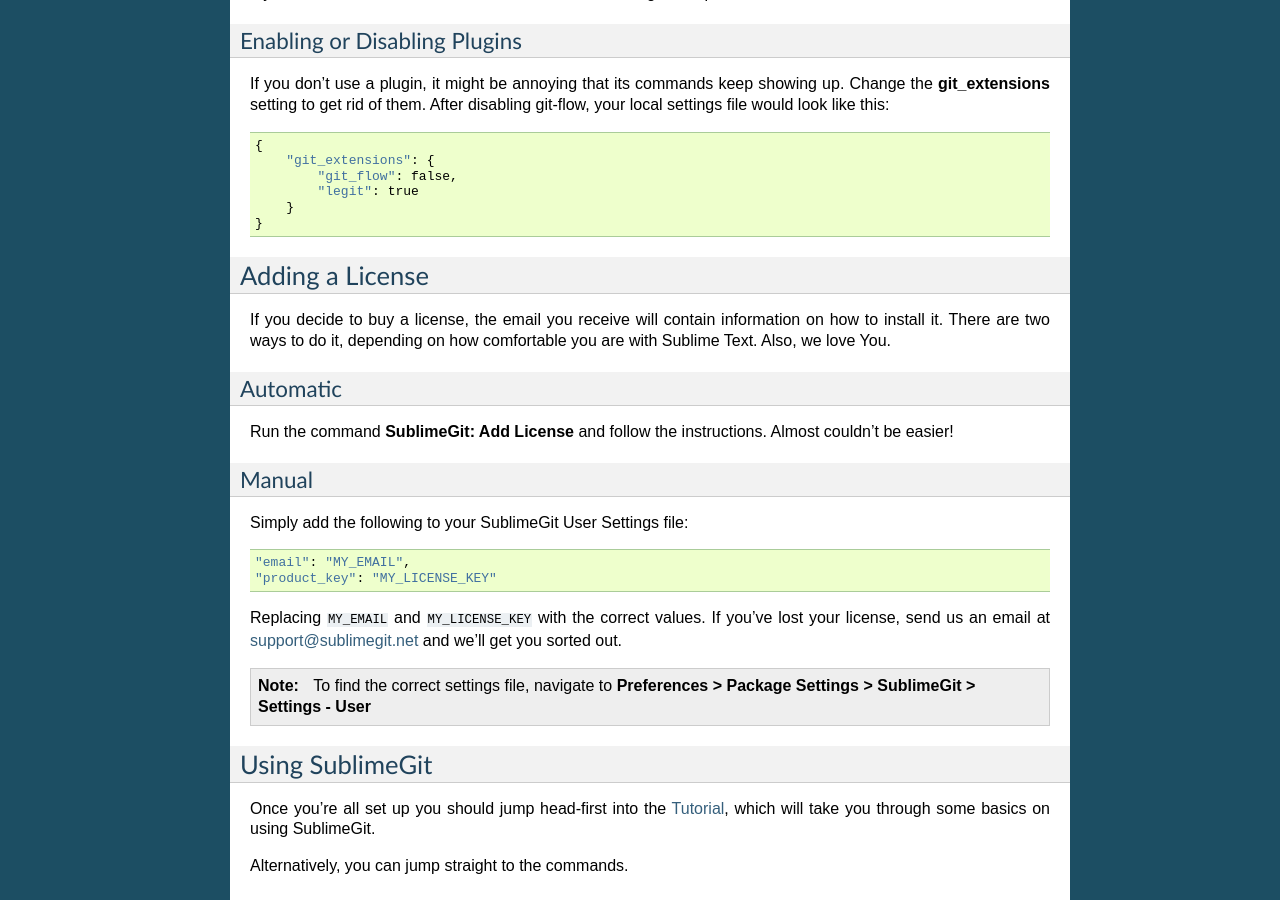
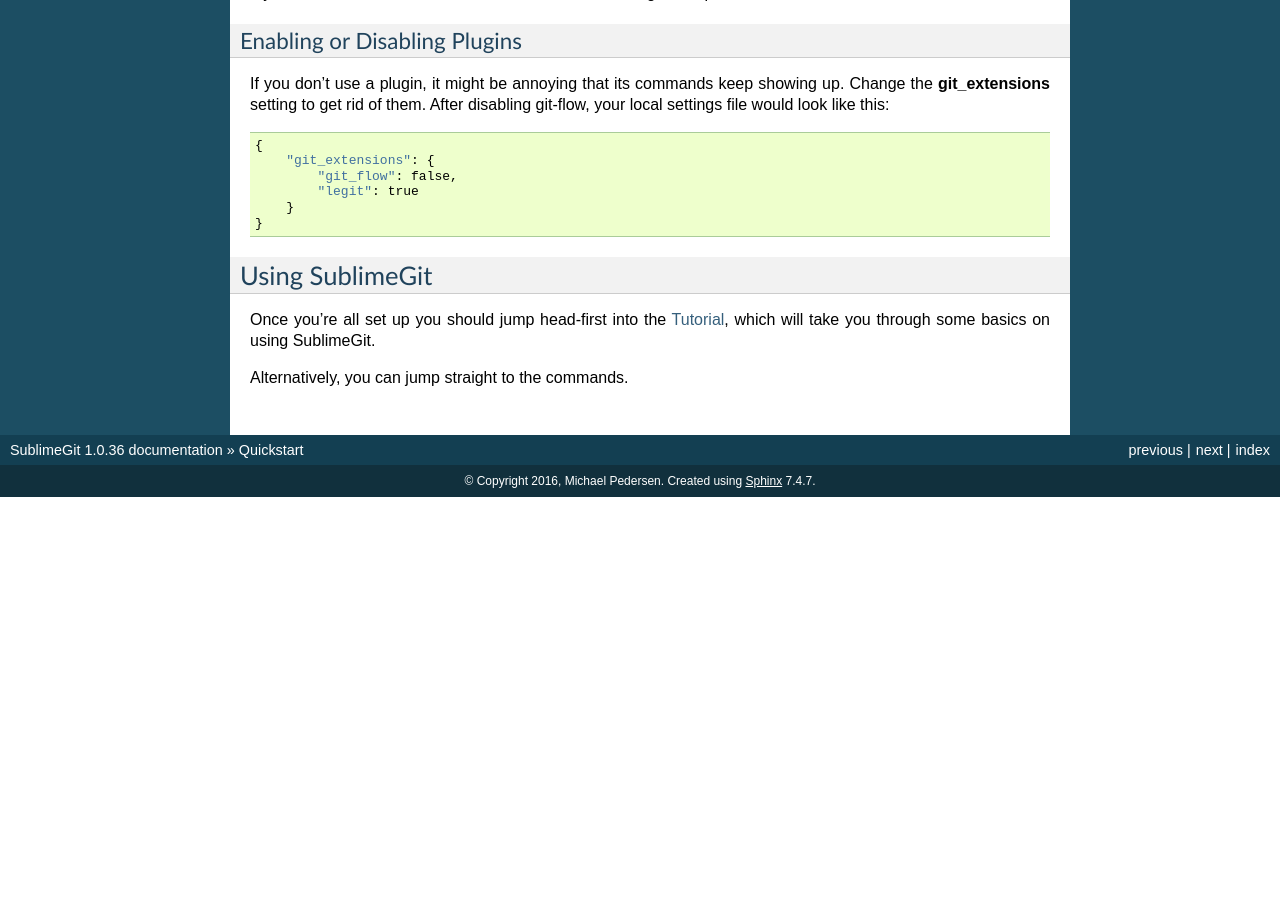
Before and after one commit to SublimeGit/SublimeGit, a Sphinx documentation site: the page built from docs/quickstart.rst, in a window 1280 px wide and 900 px high, scrolled down 2501 px. Built offline with Sphinx 7.4.7, drawn with Linux system fonts in a browser that asks for light colours; pages that are not in the unit, such as notebooks, are missing from menus; after the commit the page ends 2998 px from its top, so only the background shows below that; some of the changed text lies outside the part shown.

```diff
--- a/docs/quickstart.rst
+++ b/docs/quickstart.rst
@@ -68,7 +68,7 @@ Using Package Control
 Installing From Package
 ~~~~~~~~~~~~~~~~~~~~~~~
 
-1. Download the SublimeGit.zip file from https://release.sublimegit.net/SublimeGit.zip.
+1. Download the latest release from https://github.com/SublimeGit/SublimeGit
 2. Unzip the package inside your Sublime Text package directory.
 
    - **Windows**: %APPDATA%\Sublime Text 2\Packages
@@ -83,7 +83,7 @@ Installing From Package
 Configuration
 -------------
 
-SublimeGit comes with sensible defaults, so if you don't need to add a license, and you can execute the command **Git: Version**, you can skip straight to the :doc:`tutorial`.
+SublimeGit comes with sensible defaults, you can execute the command **Git: Version**, you can skip straight to the :doc:`tutorial`.
 
 .. _config-git-path:
 
@@ -121,34 +121,6 @@ If you don't use a plugin, it might be annoying that its commands keep showing u
         }
     }
 
-.. _add-license:
-
-Adding a License
-----------------
-
-If you decide to buy a license, the email you receive will contain information on how to install it. There are two ways to do it, depending on how comfortable you are with Sublime Text. Also, we love You.
-
-Automatic
-~~~~~~~~~
-
-Run the command **SublimeGit: Add License** and follow the instructions. Almost couldn't be easier!
-
-
-Manual
-~~~~~~
-
-Simply add the following to your SublimeGit User Settings file::
-
-    "email": "MY_EMAIL",
-    "product_key": "MY_LICENSE_KEY"
-
-Replacing ``MY_EMAIL`` and ``MY_LICENSE_KEY`` with the correct values. If you've lost your license, send us an email at support@sublimegit.net and we'll get you sorted out.
-
-.. note::
-
-    To find the correct settings file, navigate to **Preferences > Package Settings > SublimeGit > Settings - User**
-
-
 Using SublimeGit
 ----------------
 
--- a/docs/troubleshooting.rst
+++ b/docs/troubleshooting.rst
@@ -71,7 +71,7 @@ If you are on Windows and when you try to push or pull using this plugin nothing
 The Output From Git Commands Look Weird (ANSI Escape Codes)
 -----------------------------------------------------------
 
-This happens if you have any of the ``color.*`` git options set to ``true`` (or ``always``). SublimeGit tries to remove the colors on everything, but sometimes one slip through. If you see one in the wild, please report it at support@sublimegit.net.
+This happens if you have any of the ``color.*`` git options set to ``true`` (or ``always``). SublimeGit tries to remove the colors on everything, but sometimes one slip through. If you see one in the wild, please report it at https://github.com/SublimeGit/SublimeGit/issues.
 
 To make sure that you don't get the escape codes in SublimeGit, but still get pretty colors when using git from the terminal, we recommend setting the ``color.*`` config values to ``auto`` like so::
 
```
Also changed, not shown: other parts of docs/quickstart.rst (+2 -2 lines), 2 other files.
